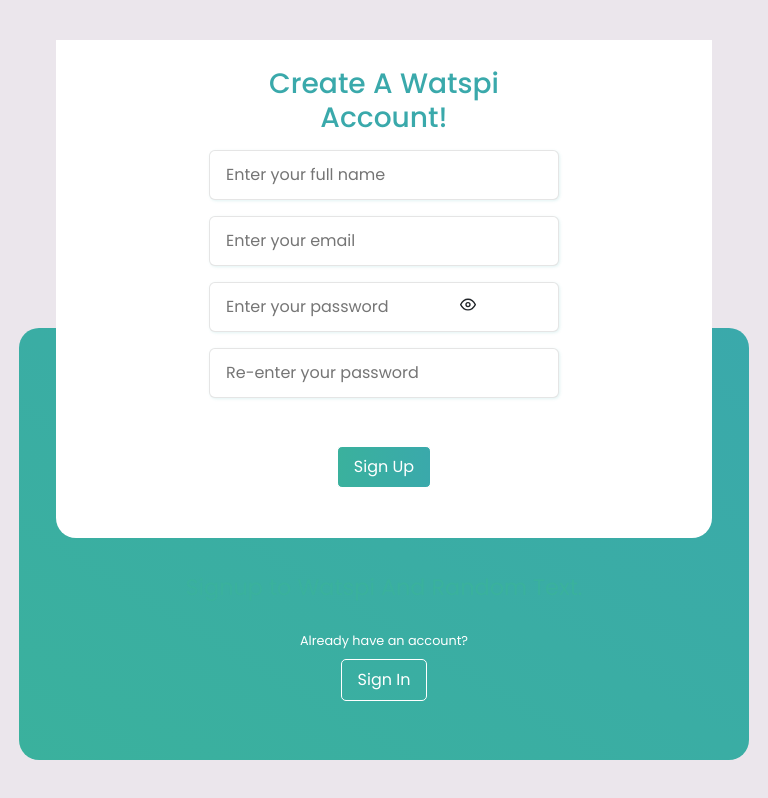
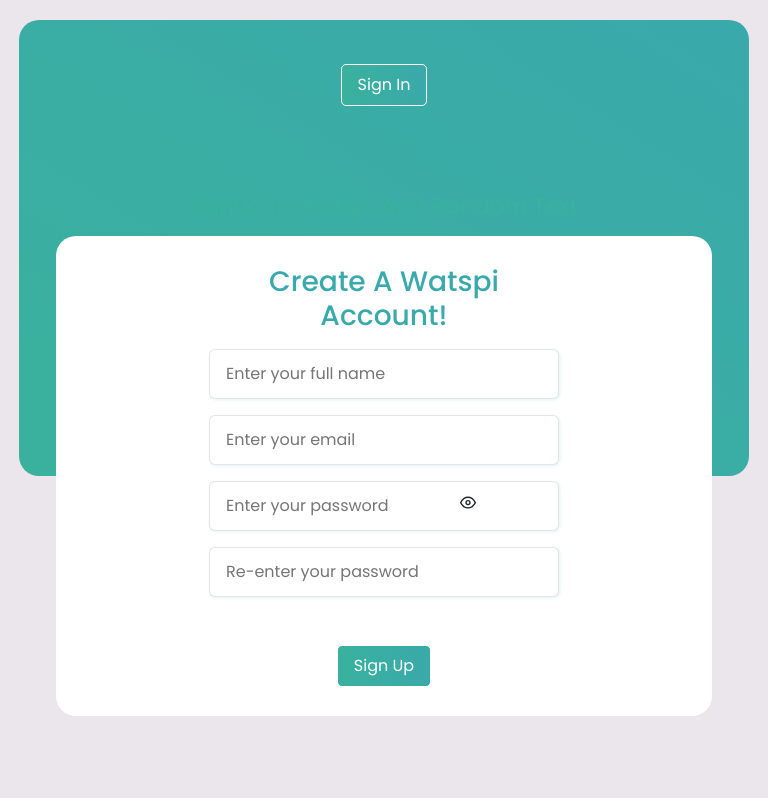
Before and after one commit to Huzaifa246/watspi_user, a React (Vite) app: page / in a window 768 px wide. Both pictures are taken after a click on the button "Sign Up". Built offline with nearby package versions, Linux system fonts and the light colour scheme.

Commit message:
Updated UI of login and broadCast page

```diff
--- a/src/Component/BroadCast/MyBroadCast/MyBroadCast.jsx
+++ b/src/Component/BroadCast/MyBroadCast/MyBroadCast.jsx
@@ -240,7 +240,7 @@
                                     <th className='ft-weight-500'>
                                         Instance 1, Instance 2
                                     </th>
-                                    <th className='ft-weight-500'>
+                                    <th className='ft-weight-500 txt-center'>
                                         <span className="badge badge-secondary badge-style mob-display-act">Active</span>
                                     </th>
                                 </tbody>
@@ -261,7 +261,7 @@
                                     <th className='ft-weight-500'>
                                         Instance 1, Instance 2
                                     </th>
-                                    <th className='ft-weight-500'>
+                                    <th className='ft-weight-500 txt-center'>
                                         <span className="badge badge-secondary badge-style mob-display-act">Active</span>
                                     </th>
                                 </tbody>
@@ -282,7 +282,7 @@
                                     <th className='ft-weight-500'>
                                         Instance 1, Instance 2
                                     </th>
-                                    <th className='ft-weight-500'>
+                                    <th className='ft-weight-500 txt-center'>
                                         <span className="badge badge-secondary badge-style mob-display-act">Active</span>
                                     </th>
                                 </tbody>
@@ -303,7 +303,7 @@
                                     <th className='ft-weight-500'>
                                         Instance 1, Instance 2
                                     </th>
-                                    <th className='ft-weight-500'>
+                                    <th className='ft-weight-500 txt-center'>
                                         <span className="badge badge-secondary badge-style mob-display-act">Active</span>
                                     </th>
                                 </tbody>
@@ -324,7 +324,7 @@
                                     <th className='ft-weight-500'>
                                         Instance 1, Instance 2
                                     </th>
-                                    <th className='ft-weight-500'>
+                                    <th className='ft-weight-500 txt-center'>
                                         <span className="badge badge-secondary badge-style mob-display-act">Active</span>
                                     </th>
                                 </tbody>
@@ -345,7 +345,7 @@
                                     <th className='ft-weight-500'>
                                         Instance 1, Instance 2
                                     </th>
-                                    <th className='ft-weight-500'>
+                                    <th className='ft-weight-500 txt-center'>
                                         <span className="badge badge-secondary badge-style mob-display-act">Active</span>
                                     </th>
                                 </tbody>
--- a/src/Component/BroadCast/MyBroadCast/myBroadCast.css
+++ b/src/Component/BroadCast/MyBroadCast/myBroadCast.css
@@ -86,6 +86,9 @@
   margin-left: 10px;
   width: 99%;
 }
+.txt-center{
+  text-align: center;
+}
 @media screen and (max-width: 820px) {
   .myBroadCast-main{
     margin-bottom: 20px;
--- a/src/Pages/Login/index.jsx
+++ b/src/Pages/Login/index.jsx
@@ -308,8 +308,9 @@
                         opacity: !isLoginForm ? 1 : 0,
                         pointerEvents: !isLoginForm ? "initial" : "none",
                     }}>
-                        <h2>Logo</h2>
-                        <h2>Hello There!</h2>
+                        <button className="mob-btn-signin" onClick={() => setIsLoginForm(true)}>Sign In</button>
+                        <h2 className="mob-none">Logo</h2>
+                        <h2 className="mob-none">Hello There!</h2>
                         <h3>Signup to Watspi And Random Text.</h3>
                         <div className={styles.content_bottom}>
                             <p>Already have an account?</p>
--- a/src/Pages/Login/index.module.css
+++ b/src/Pages/Login/index.module.css
@@ -214,19 +214,24 @@
     cursor: pointer;
   }
   .container {
-    min-height: 90vh;
+    min-height: 95vh;
+  }
+  .login_form {
+    top: 38% !important;
+  }
+  .signup_form {
+    top: 60% !important;
   }
   .form {
-    top: 33%;
-    height: 65vh;
+    height: 60vh;
     margin: 0 5%;
     border-radius: 20px !important;
   }
   .content {
-    top: 40% !important;
+    top: 38%;
     width: 100% !important;
     height: 60%;
-    padding: 7rem 3rem 3rem 3rem !important;
+    padding: 0rem 3rem 3rem 3rem !important;
   }
   .content h3 {
     color: #3ab19d !important;
--- a/src/Pages/Login/otpForm.css
+++ b/src/Pages/Login/otpForm.css
@@ -47,7 +47,9 @@
     transform: translateY(40%) !important;
     cursor: pointer;
   }
-
+  .mob-btn-signin{
+    display: none !important;
+  }
   @media screen and (max-width: 800px) {
     .password-toggle-icon {
       position: absolute !important;
@@ -58,12 +60,32 @@
     .bottom-style-trans{
       bottom: 0px !important;
       right: 0 !important;
+      top: 0 !important;
+      transition: 1000s ease-out;
+      padding: 0rem 3rem 3rem 3rem !important;
+    }
+    .top-style-trans{
+      /* top: 0px !important; */
+      left: 0 !important;
       transition: 1000s ease-out;
     }
-    .top-style-trans{
-      top: 0px !important;
-      left: 0 !important;
-      transition: 1000s ease-out;
+    .mob-none{
+      display: none !important;
+    }
+    .mob-btn-signin{
+      padding: 0.5rem 1rem;
+      outline: none;
+      border: none;
+      background: linear-gradient(
+        to right,
+        var(--color-secondary),
+        var(--color-primary)
+      );
+      color: var(--color-white);
+      border-radius: 5px;
+      cursor: pointer;
+      border: 1px solid var(--color-white);
+      display: flex !important;
     }
   }
 
```
